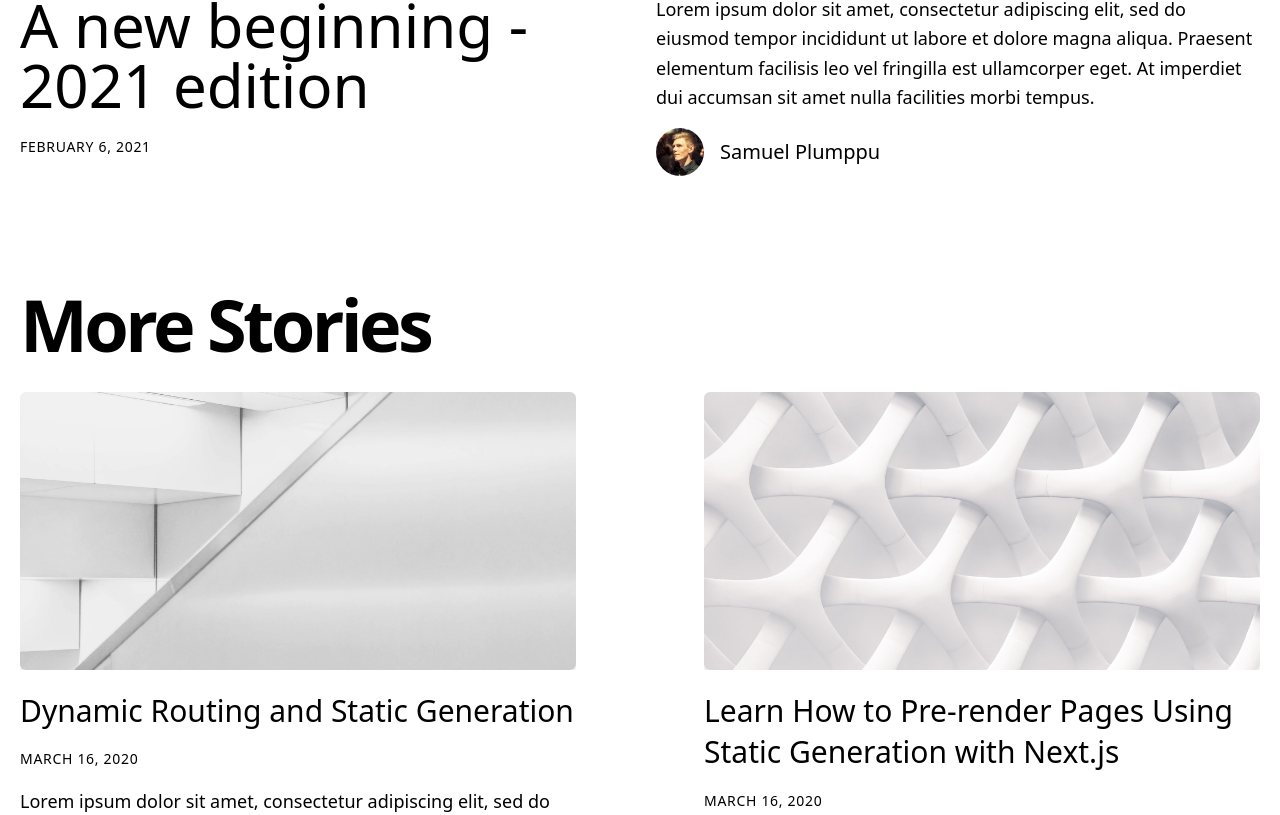
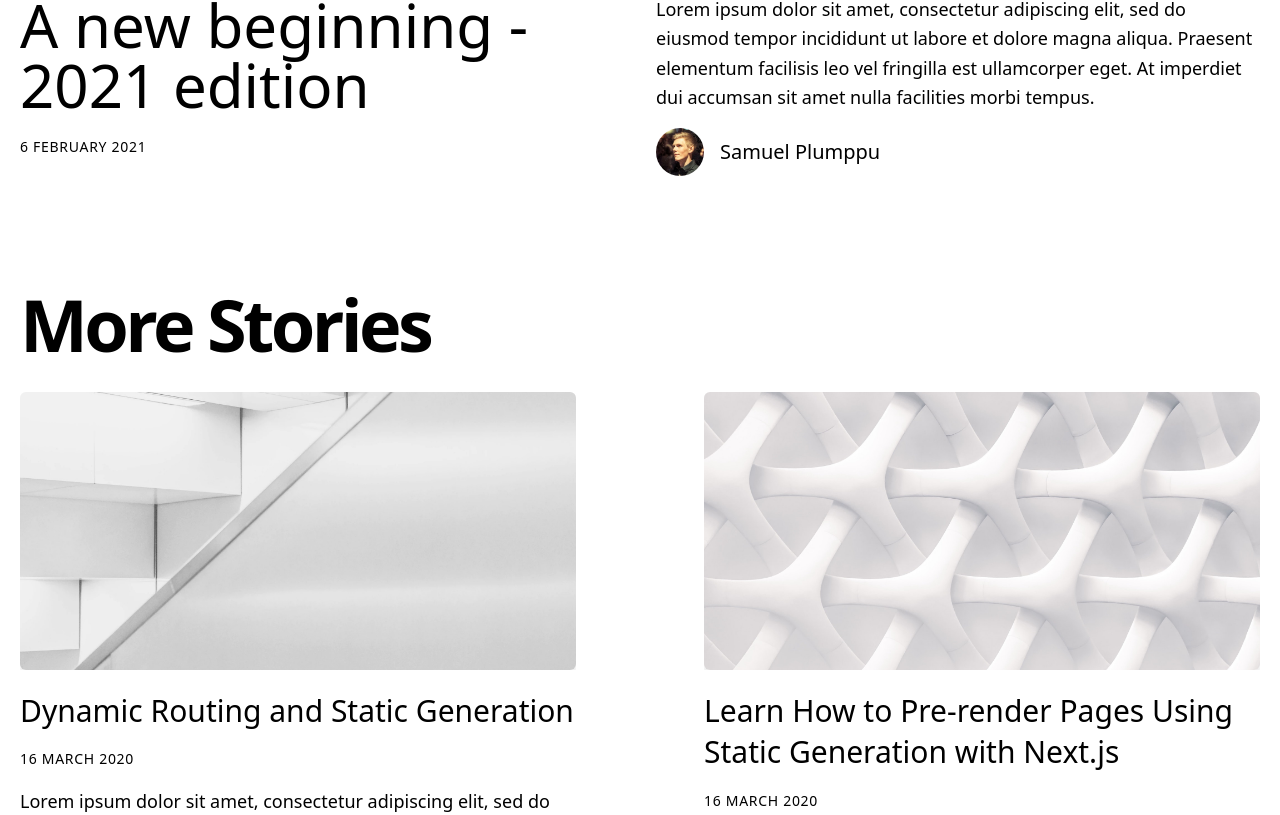
Before and after one commit to saranyberg/SaraNewmountain.earth, a Next.js app: page / in a window 1280 px wide. Shown: the part 865-1680 px from the top of the page. Built offline with nearby package versions, Linux system fonts and the light colour scheme; what @tailwindcss/typography would draw is missing.

Commit message:
Remove unnecessary dependency and replace with web standard

```diff
--- a/components/date-formatter.js
+++ b/components/date-formatter.js
@@ -1,12 +1,14 @@
-import { parseISO, format } from 'date-fns'
+import { LOCALE } from '../lib/constants'
 
 export default function DateFormatter({ dateString }) {
-    const date = parseISO(dateString)
+    const options = { month: 'long', day: 'numeric', year: 'numeric' }
+    const date = new Date(dateString)
+    const americanDate = new Intl.DateTimeFormat(LOCALE, options).format(date)
     return (
         <time
             dateTime={dateString}
             className="uppercase tracking-wider text-sm">
-            {format(date, 'LLLL	d, yyyy')}
+            {americanDate}
         </time>
     )
 }
--- a/lib/constants.js
+++ b/lib/constants.js
@@ -6,3 +6,4 @@ export const BLOG_TAGLINE =
     'Catalysing climate action for individuals and organisations'
 export const HOME_OG_IMAGE_URL =
     'https://og-image.now.sh/Next.js%20Blog%20Starter%20Example.png?theme=light&md=1&fontSize=100px&images=https%3A%2F%2Fassets.vercel.com%2Fimage%2Fupload%2Ffront%2Fassets%2Fdesign%2Fnextjs-black-logo.svg'
+export const LOCALE = 'en-GB'
--- a/package.json
+++ b/package.json
@@ -9,7 +9,6 @@
   "dependencies": {
     "@tailwindcss/typography": "^0.4.0",
     "classnames": "2.2.6",
-    "date-fns": "^2.17.0",
     "gray-matter": "4.0.2",
     "next": "latest",
     "react": "^17.0.1",
```
Also changed, not shown: 1 other file (tests, documents, lock files or other folders).
